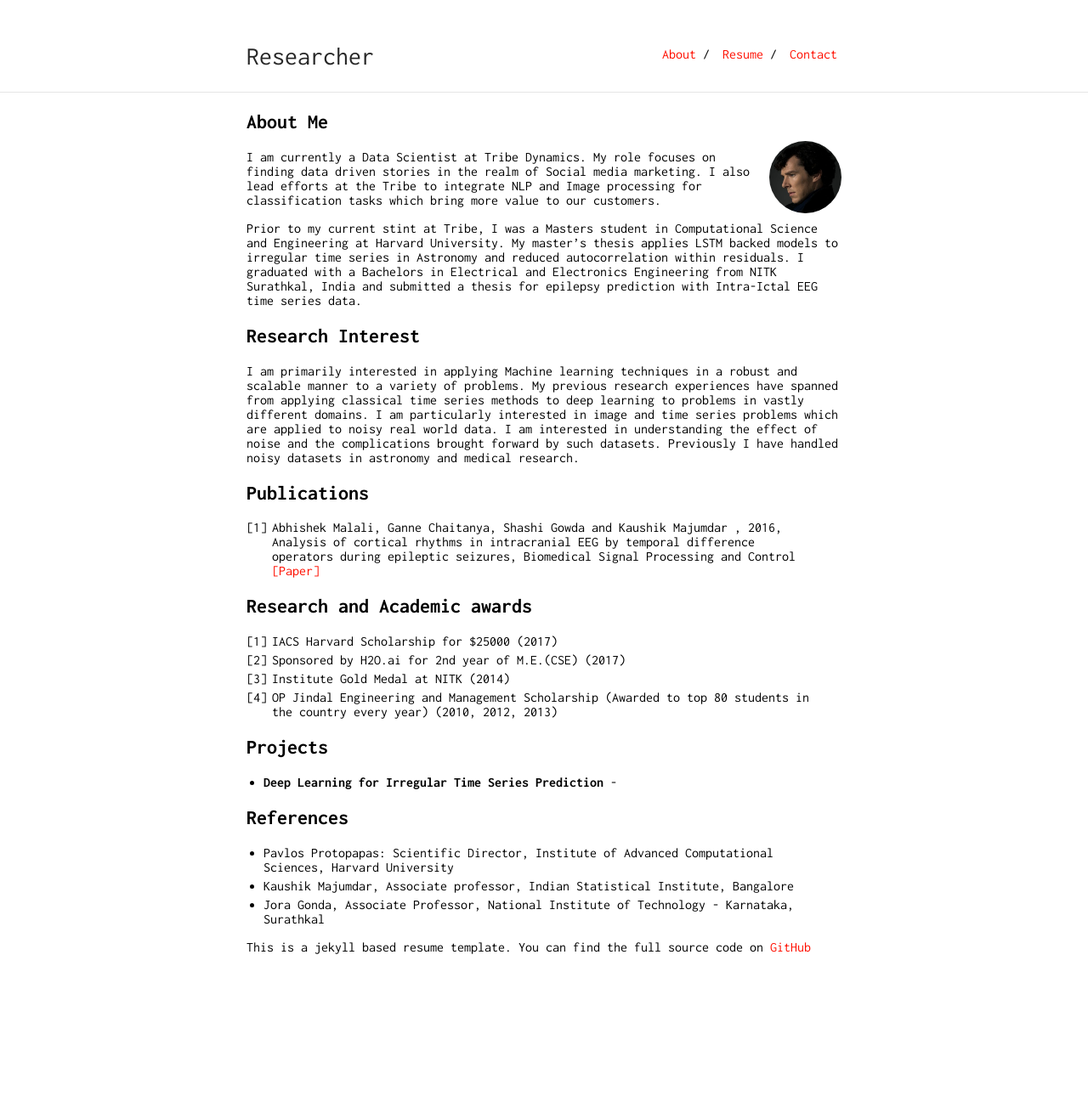
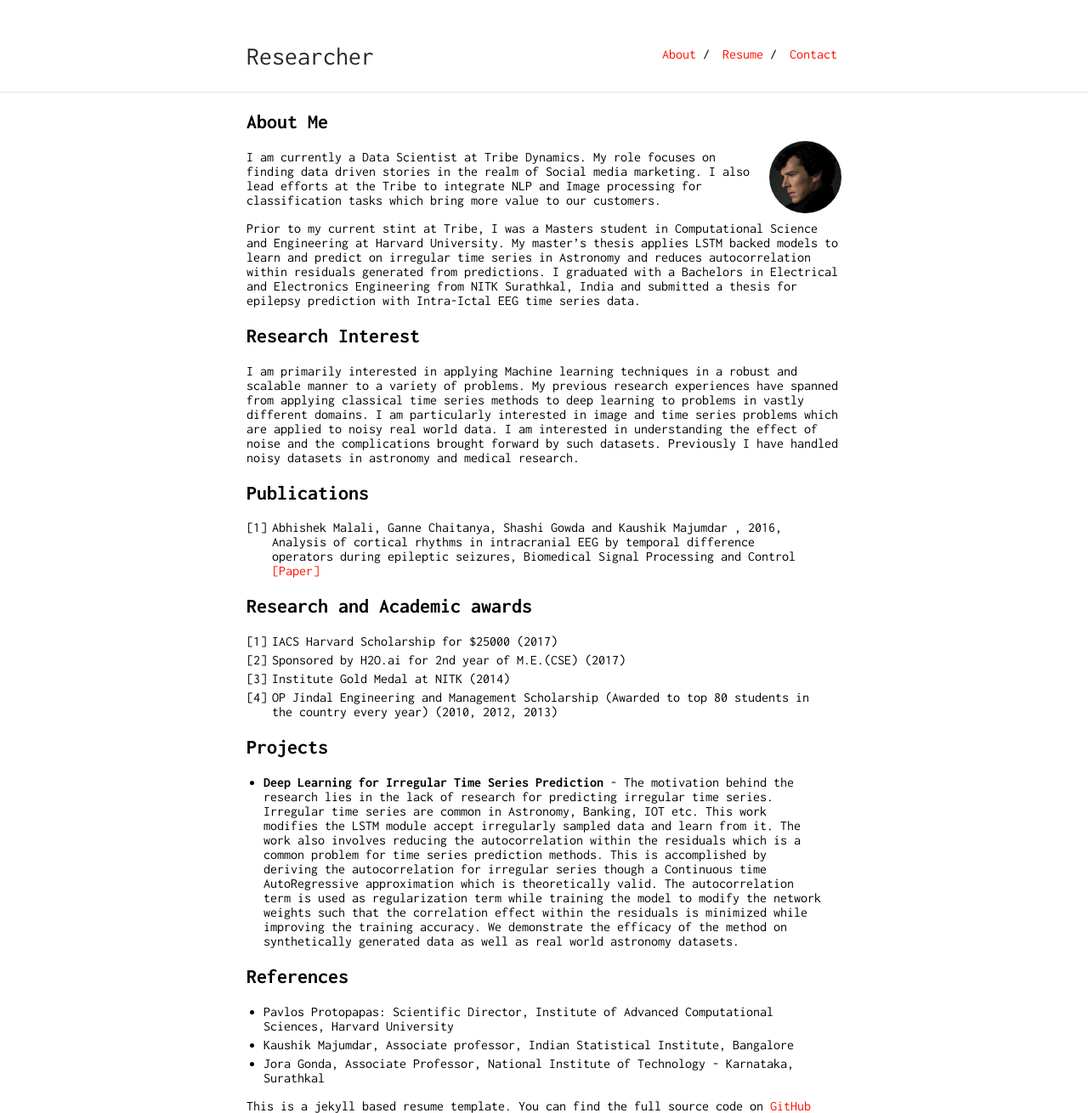
Before and after one commit to abhishekmalali/abhishekmalali.github.io, a Jekyll site: the page built from index.md, in a window 1280 px wide. Shown: the whole page at 85% size. Built offline with Jekyll 4.4.1, drawn with Linux system fonts in a browser that asks for light colours; our own code applies the rules of GitHub Pages for plain Markdown files; before the commit the page ends 1123 px from its top, so only the background shows below that.

Commit message:
Add DL project

```diff
--- a/index.md
+++ b/index.md
@@ -8,7 +8,7 @@ layout: default
 
 I am currently a Data Scientist at Tribe Dynamics. My role focuses on finding data driven stories in the realm of Social media marketing. I also lead efforts at the Tribe to integrate NLP and Image processing for classification tasks which bring more value to our customers.
 
-Prior to my current stint at Tribe, I was a Masters student in Computational Science and Engineering at Harvard University. My master’s thesis applies LSTM backed models to irregular time series in Astronomy and reduced autocorrelation within residuals. I graduated with a Bachelors in Electrical and Electronics Engineering from NITK Surathkal, India and submitted a thesis for epilepsy prediction with Intra-Ictal EEG time series data.
+Prior to my current stint at Tribe, I was a Masters student in Computational Science and Engineering at Harvard University. My master’s thesis applies LSTM backed models to learn and predict on irregular time series in Astronomy and reduces autocorrelation within residuals generated from predictions. I graduated with a Bachelors in Electrical and Electronics Engineering from NITK Surathkal, India and submitted a thesis for epilepsy prediction with Intra-Ictal EEG time series data.
 
 ## Research Interest
 
@@ -25,7 +25,7 @@ I am primarily interested in applying Machine learning techniques in a robust an
 4. OP Jindal Engineering and Management Scholarship (Awarded to top 80 students in the country every year) (2010, 2012, 2013)
 
 ## Projects
-* **Deep Learning for Irregular Time Series Prediction** -
+* **Deep Learning for Irregular Time Series Prediction** - The motivation behind the research lies in the lack of research for predicting irregular time series. Irregular time series are common in Astronomy, Banking, IOT etc. This work modifies the LSTM module accept irregularly sampled data and learn from it. The work also involves reducing the autocorrelation within the residuals which is a common problem for time series prediction methods. This is accomplished by deriving the autocorrelation for irregular series though a Continuous time AutoRegressive approximation which is theoretically valid. The autocorrelation term is used as regularization term while training the model to modify the network weights such that the correlation effect within the residuals is minimized while improving the training accuracy. We demonstrate the efficacy of the method on synthetically generated data as well as real world astronomy datasets.
 
 
 ## References
```
